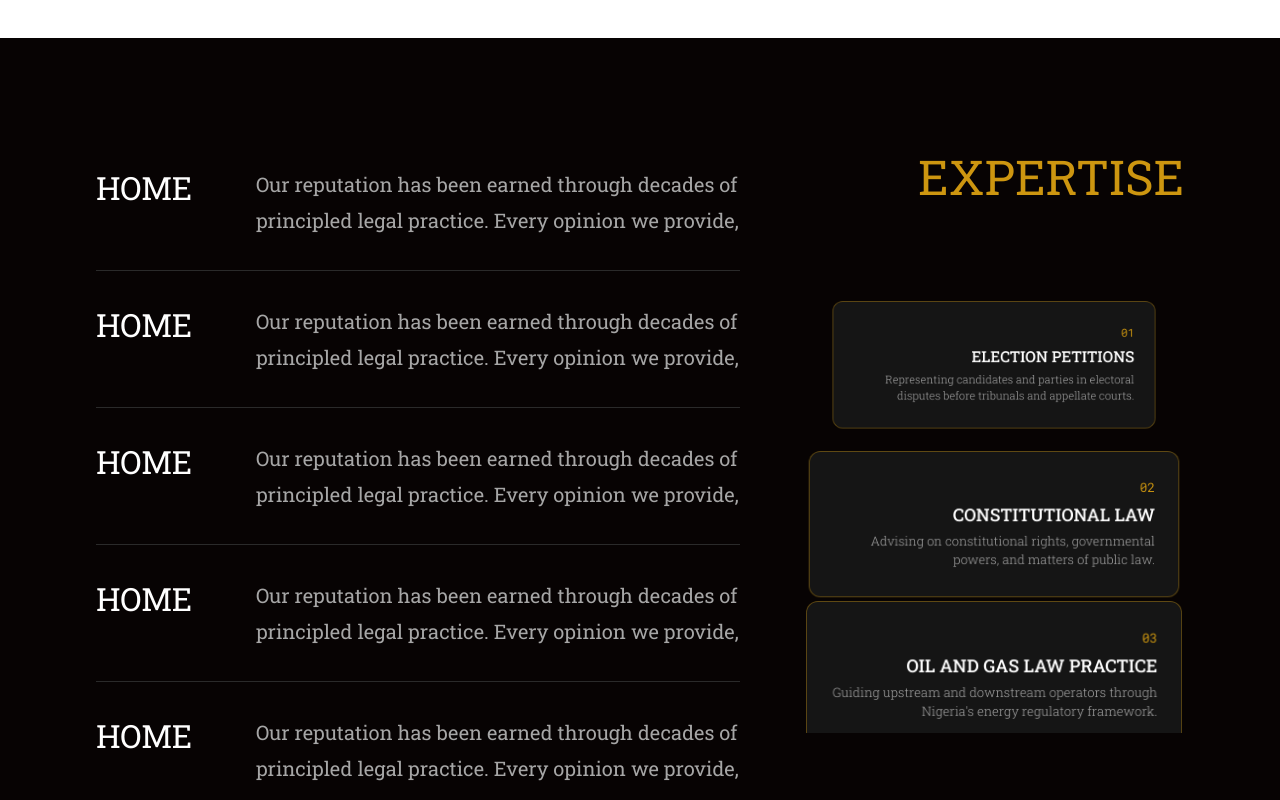
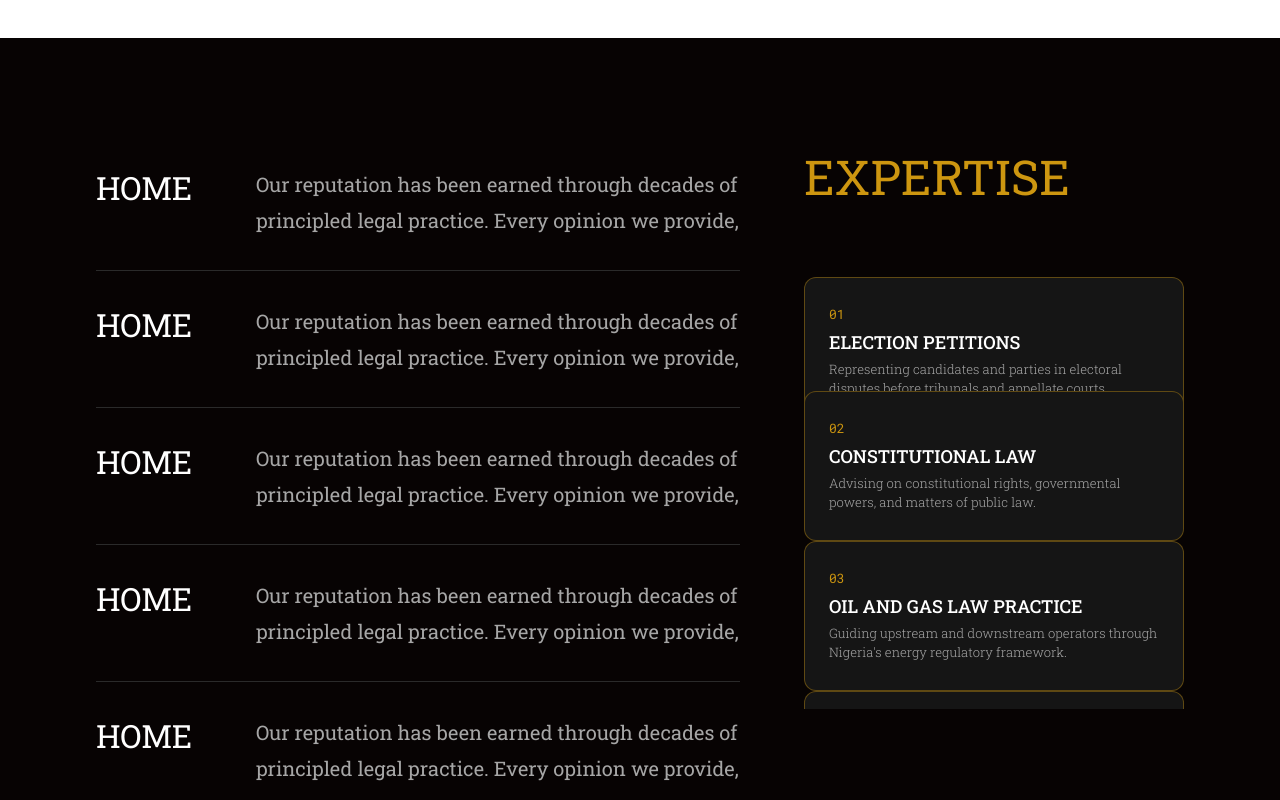
Before and after one commit to kreept4/ADANGOR, a Next.js app: page / in a window 1280 px wide. Shown: the part 2420-3220 px from the top of the page. Built offline with nearby package versions, Linux system fonts and the light colour scheme.

Commit message:
Fix ScrollStack: resolve scroll freeze, remove scale distortion, fix card cutoff, align heading with cards

```diff
--- a/app/components/Expertise.tsx
+++ b/app/components/Expertise.tsx
@@ -90,7 +90,7 @@ export default function Expertise() {
         </div>
 
         {/* Right: EXPERTISE heading - appears first on mobile, right column on desktop */}
-        <div className="flex-shrink-0 lg:w-[380px] text-left lg:text-right order-1 lg:order-2">
+        <div className="flex-shrink-0 lg:w-[380px] text-left order-1 lg:order-2">
           <h2
             style={{
               color: "#CD9610",
@@ -102,8 +102,8 @@ export default function Expertise() {
             EXPERTISE
           </h2>
 
-          <div className="mt-8 w-full">
-            <ScrollStack itemDistance={0} itemStackDistance={150} baseScale={0.85}>
+          <div className="mt-2 w-full">
+            <ScrollStack itemDistance={0} itemStackDistance={6} baseScale={1} itemScale={0}>
               {practiceAreas.map((area, i) => (
                 <ScrollStackItem key={area.title}>
                   <span className="scroll-stack-card-num">{String(i + 1).padStart(2, "0")}</span>
```
